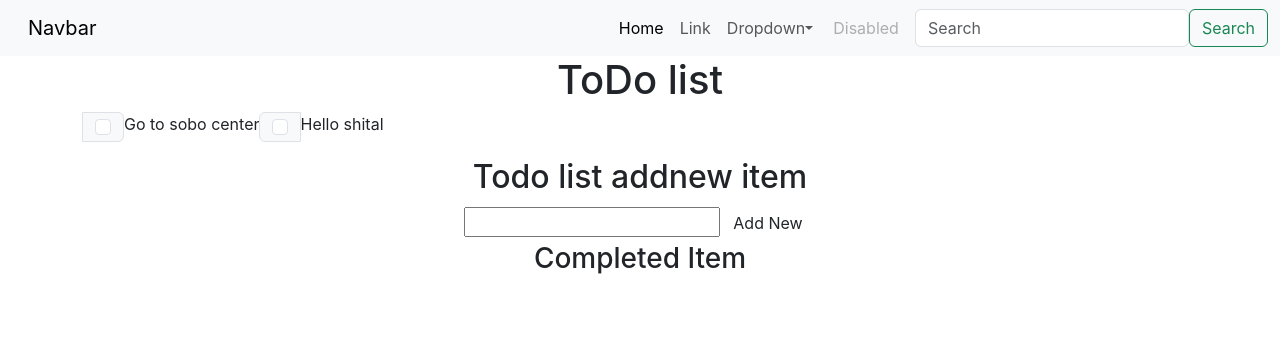
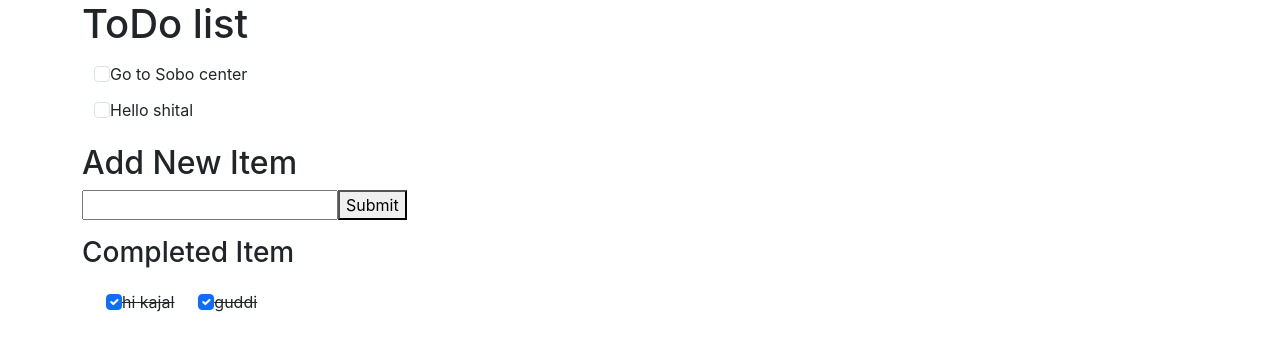
Before and after one commit to ShitalSanepara/todolist, a React (Create React App) app: page / in a window 1280 px wide. Shown: the top 350 px of the page. Built offline with nearby package versions, Linux system fonts and the light colour scheme.

Commit message:
Fix Completeditem

```diff
--- a/src/App.css
+++ b/src/App.css
@@ -36,3 +36,20 @@
     transform: rotate(360deg);
   }
 }
+
+
+/* TodoList */
+
+.todolist .input-group{
+    display: block;
+}
+.todolist .input-group-text,.completeditem .input-group-text{
+    background: transparent;
+    border: none;
+}
+.todolist,.addnewitem,.completeditem{
+  text-align: left;
+}
+.completeditem .input-group-text{
+  text-decoration: line-through;
+}
--- a/src/App.js
+++ b/src/App.js
@@ -1,20 +1,34 @@
 import logo from './logo.svg';
 import './App.css';
-import Navbar from './components/Navbar';
-import Todolist from './components/Todolist';
-import Todolistaddnewitem from './components/Todolistaddnewitem';
-import Todolistcompleteditem from './components/Todolistcompleteditem';
+// import Navbar from './components/Navbar';
+import TodoList from './components/TodoList';
+import TodoListAddNewItem from './components/TodoListAddNewItem';
+import TodoListCompletedItem from './components/TodoListCompletedItem';
+import React,{useState} from 'react'
 
-function App() {
+
+  export default function App() {
+
+  const [myToDoList, setMyToDoList] = useState(["Go to Sobo center", "Hello shital"]);
+  const [completedItem, setCompletedItem] = useState(["hi kajal", "guddi"]);
+
+  function addNewToDo(item){
+    // console.log(item);
+    setMyToDoList([...myToDoList, item]);
+  }
+
+  // function markToDoCompleted(item){
+  //   // console.log(item);
+  //   // setCompletedItem([...myToDoList, item]);
+  // }
+
   return (
     <div className="App">
-      <Navbar title="todo_list"/>
-      <Todolist/>
-      <Todolistaddnewitem/>
-      <Todolistcompleteditem/>
+      {/* <Navbar title="todo_list"/> */}
+      <TodoList todoList={myToDoList} />
+      <TodoListAddNewItem addNewToDo={addNewToDo} />
+      <TodoListCompletedItem completedItem={completedItem}/>
     </div>
 
   );
 }
-
-export default App;
--- a/src/components/Todolist.jsx
+++ b/src/components/Todolist.jsx
@@ -1,27 +1,22 @@
 import React from "react";
 
-export default function TodoList() {
+export default function TodoList(props) {
   return (
     <div>
-    <div className="container mb-3">
+    <div className="container todolist">
       <h1>ToDo list</h1>
       <div class="input-group mb-3">
+        {props.todoList.map((item, index) => (
             <div class="input-group-text">
                 <input
                     class="form-check-input mt-0"
                     type="checkbox"
                     value=""
                     aria-label="Checkbox for following text input"
-          />
-        </div>Go to sobo center
-        <div class="input-group-text">
-          <input
-            class="form-check-input mt-0"
-            type="checkbox"
-            value=""
-            aria-label="Checkbox for following text input"
-          />
-        </div>Hello shital
+                />{item}
+            </div>
+         ))}
+
       </div>
     </div>
     </div>
--- a/src/components/Todolistaddnewitem.jsx
+++ b/src/components/Todolistaddnewitem.jsx
@@ -1,14 +1,21 @@
-import React from 'react'
+import React, {useState} from 'react'
 
-export default function Todolistaddnewitem() {
+export default function TodoListAddNewItem(props) {
+
+  const [addToDoTextboxValue, setAddToDoTextboxValue] = useState("");
+
+  function onSubmitTodo(){
+    props.addNewToDo(addToDoTextboxValue);
+  }
+
   return (
-    <div className="container">
-      <h2>Todo list addnew item</h2>
+    <div className="container addnewitem mb-3">
+      <h2>Add New Item</h2>
       <div className="e-float-input e-input-group">
-            <input type="text" required={true}/>
+            <input type="text" required={true} value={addToDoTextboxValue} onChange={(e) => setAddToDoTextboxValue(e.target.value)}/>
             <span className="e-float-line"/>
             {/* <label className="e-float-text">Enter Name </label> */}
-            <button type="button" class="btn">Add New</button>
+            <button onClick={onSubmitTodo}>Submit</button>
         </div>
 
     </div>
--- a/src/components/Todolistcompleteditem.jsx
+++ b/src/components/Todolistcompleteditem.jsx
@@ -1,9 +1,27 @@
-import React from 'react'
+import React,{useState} from 'react'
 
-export default function Todolistcompleteditem() {
+export default function TodoListCompletedItem(props) {
+
+
+
   return (
-    <div className="container">
+    <div className="container completeditem">
       <h3>Completed Item</h3>
+      <div class="input-group-text">
+      {props.completedItem.map((item, index) => (
+            <div class="input-group-text">
+                <input
+                    class="form-check-input mt-0"
+                    type="checkbox"
+                    value=""
+                    checked
+                    aria-label="Checkbox for following text input"
+                />{item}
+            </div>
+         ))}
+
+        </div>
+
     </div>
   )
 }
```
Lines whose indentation alone changed are shown as unchanged.
